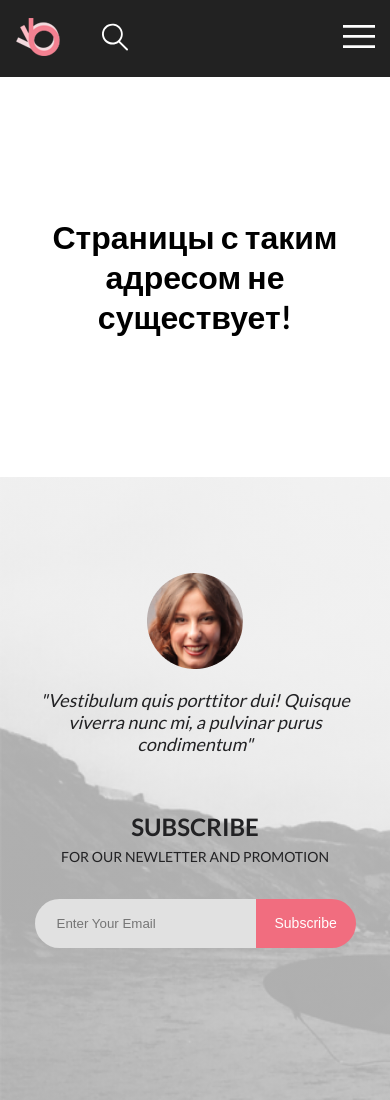
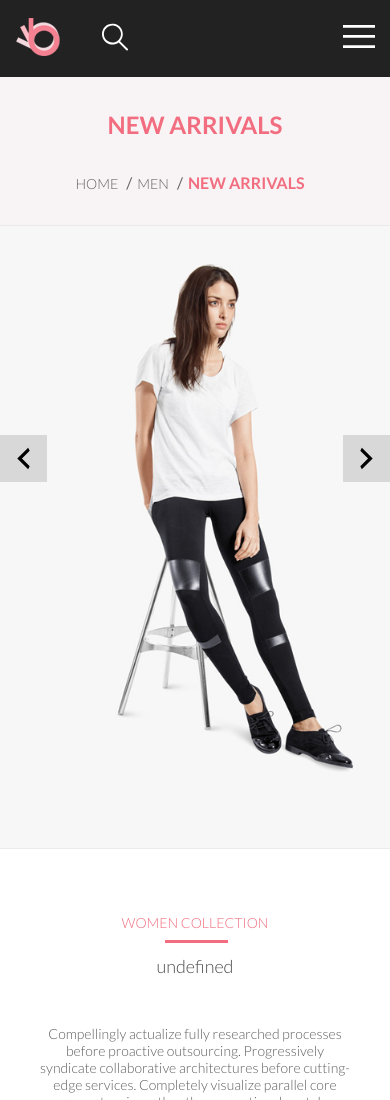
Before and after one commit to kochenov/vue-gb-shop, a Vue app: page /product/1 in a window 390 px wide. Shown: the top 1100 px of the page. Built offline with nearby package versions, Linux system fonts and the light colour scheme; no server answers.

Commit message:
Добавлена страница товара

```diff
--- /dev/null
+++ b/src/components/page/Product.vue
@@ -0,0 +1,17 @@
+<template>
+  <SliderImageProduct />
+  <ProductInfo />
+</template>
+
+<script>
+import SliderImageProduct from "@/components/page/one-product/SliderImageProduct";
+import ProductInfo from "@/components/page/one-product/ProductInfo";
+
+export default {
+  name: "Product",
+  components: { SliderImageProduct, ProductInfo },
+};
+</script>
+
+<style lang="scss" scoped>
+</style>
--- /dev/null
+++ b/src/components/page/one-product/ProductInfo.vue
@@ -0,0 +1,158 @@
+<template>
+  <section class="product-info container">
+    <div class="product-info__category">WOMEN COLLECTION</div>
+    <h2 class="product-info__name">{{ typeof product }}</h2>
+    <div class="product-info__description">
+      <p>
+        Compellingly actualize fully researched processes before proactive
+        outsourcing. Progressively syndicate collaborative architectures before
+        cutting-edge services. Completely visualize parallel core competencies
+        rather than exceptional portals.
+      </p>
+      <p class="product-info__price">$561</p>
+      <ul class="sort__items">
+        <li class="sort__item"><a href="#">CHOOSE COLOR</a></li>
+        <li class="sort__item"><a href="#">CHOOSE SIZE</a></li>
+        <li class="sort__item"><a href="#">QUANTITY</a></li>
+      </ul>
+      <div class="products__wrap-button">
+        <a class="products__button" href="cart.html">
+          <img src="/img/product/cart-pink.svg" alt="" />Add to Cart
+        </a>
+      </div>
+    </div>
+  </section>
+</template>
+
+<script>
+import { mapGetters } from "vuex";
+
+export default {
+  name: "ProductInfo",
+  computed: {
+    ...mapGetters({
+      products: "getProducts",
+    }),
+  },
+  mounted() {
+    console.log(this.product);
+  },
+};
+</script>
+
+<style lang="scss" scoped>
+.product-info {
+  position: relative; // добавил потому что не работали слои
+  border: 1px solid #eaeaea;
+  padding: 65px 0;
+  background-color: #ffffff;
+  z-index: 1;
+  margin-top: -65px !important;
+  display: flex;
+  flex-direction: column;
+  align-items: center;
+
+  &__category {
+    font-weight: 300;
+    font-size: 14px;
+    line-height: 17px;
+    color: #f16d7f;
+    padding-bottom: 12px;
+    position: relative;
+  }
+
+  &__category::before {
+    position: absolute;
+    content: "";
+    background-color: #f16d7f;
+    color: #f16d7f;
+    width: 63px;
+    height: 3px;
+    bottom: 0;
+    left: 43px;
+  }
+
+  &__name {
+    padding: 12px 0;
+    font-weight: 300;
+    font-size: 18px;
+    line-height: 22px;
+    color: #4d4d4d;
+  }
+  &__description {
+    padding: 36px 0;
+    width: 554px;
+    font-weight: 300;
+    font-size: 14px;
+    line-height: 17px;
+    text-align: center;
+    color: #5e5e5e;
+  }
+  &__price {
+    font-weight: 300;
+    font-size: 24px;
+    line-height: 29px;
+    color: #ef5b70;
+    padding-bottom: 64px;
+    //width: 642px;
+    padding-top: 32px;
+    text-align: center;
+    border-bottom: 1px solid #eaeaea;
+  }
+}
+
+#product {
+  .sort__items {
+    padding-top: 64px;
+    padding-bottom: 48px;
+    justify-content: center;
+  }
+  .products__wrap-button {
+    a {
+      display: flex;
+      align-items: center;
+      font-size: 16px;
+      line-height: 19px;
+      color: #f26376;
+    }
+    img {
+      padding-right: 23px;
+      height: 23px;
+    }
+    :hover {
+      img {
+        filter: brightness(0%) invert(1);
+      }
+    }
+  }
+
+  .products {
+    padding: 128px 0;
+  }
+}
+
+/* tablet */
+@media (max-width: 1180px) {
+  .product-info {
+    margin-top: 0 !important;
+    border: none;
+  }
+}
+/*mobile*/
+@media (max-width: 767px) {
+  .product-info__description {
+    width: 100%;
+    p {
+      padding: 0 24px;
+    }
+  }
+  .product-info__price {
+    //width: 175px;
+    padding-top: 32px !important;
+    padding-bottom: 64px !important;
+  }
+  .sort__item a {
+    font-size: 10px;
+  }
+}
+</style>
--- /dev/null
+++ b/src/components/page/one-product/SliderImageProduct.vue
@@ -0,0 +1,115 @@
+<template>
+  <section class="slider">
+    <h2 class="hidden">Фото товаров</h2>
+    <div class="slider__slides">
+      <img
+        class="slide"
+        src="/img/product/slide.jpg"
+        alt="Product Image"
+      /><button class="slider__previous" type="button">
+        <svg
+          width="13"
+          height="23"
+          viewBox="0 0 13 23"
+          fill="none"
+          xmlns="http://www.w3.org/2000/svg"
+        >
+          <path
+            d="M12.6998 3.7499L4.9498 11.4999L12.6998 19.2499L11.1498 22.3499L0.299805 11.4999L11.1498 0.649902L12.6998 3.7499Z"
+          ></path>
+        </svg></button
+      ><button class="slider__next" type="button">
+        <svg
+          width="13"
+          height="23"
+          viewBox="0 0 13 23"
+          xmlns="http://www.w3.org/2000/svg"
+        >
+          <path
+            d="M0.299805 19.2499L8.0498 11.4999L0.299805 3.7499L1.8498 0.649902L12.6998 11.4999L1.8498 22.3499L0.299805 19.2499Z"
+          ></path>
+        </svg>
+      </button>
+    </div>
+  </section>
+</template>
+
+<script>
+export default {
+  name: "SliderImageProduct",
+  data() {
+    return {};
+  },
+};
+</script>
+
+<style lang="scss" scoped>
+.slider {
+  z-index: -1;
+  //position: relative;
+  height: 777px;
+  &__slides {
+    height: 100%;
+    img {
+      height: 100%;
+      width: 100%;
+      object-fit: cover;
+    }
+  }
+  &__sliders {
+    position: relative;
+  }
+  // &__control-buttons {
+  //     position: absolute;
+  //     top: 0;
+  //     display: flex;
+  //     justify-content: space-between;
+  //     height: 777px;
+  //     width: 100%;
+  //     align-items: center;
+  // }
+  &__previous,
+  &__next {
+    position: absolute;
+    top: 588px;
+    right: 0;
+    display: inline-block;
+    width: 47px;
+    height: 47px;
+    cursor: pointer !important;
+    background: rgba(42, 42, 42, 0.15);
+    border: none;
+    svg {
+      width: 100%;
+      height: 100%;
+      padding: 12px 17px;
+      fill: #000000;
+    }
+
+    &:hover {
+      svg {
+        fill: #ffffff;
+      }
+
+      background-color: #f16d7f;
+    }
+  }
+
+  &__previous {
+    img {
+      transform: rotate(180deg);
+    }
+    left: 0;
+  }
+}
+@media (max-width: 1180px) {
+  .slider {
+    height: 624px;
+
+    &__previous,
+    &__next {
+      top: 435px;
+    }
+  }
+}
+</style>
--- a/src/router/index.js
+++ b/src/router/index.js
@@ -17,6 +17,11 @@ const routes = [
     component: () => import("../views/Catalog.vue"),
   },
   {
+    path: "/product/:id",
+    came: "catalog",
+    component: () => import("../views/Product.vue"),
+  },
+  {
     path: "/:pathMatch(.*)*",
     name: "NotFound",
     component: () => import("../views/404.vue"),
--- /dev/null
+++ b/src/views/Product.vue
@@ -0,0 +1,24 @@
+<template>
+  <div>
+    <Subheader />
+    <Product />
+    <section class="products container">
+      <ProductList :count="3" />
+    </section>
+  </div>
+</template>
+
+<script>
+import Subheader from "@/components/page/Subheader";
+import Product from "@/components/page/Product";
+import ProductList from "@/components/products/ProductList";
+export default {
+  data() {
+    return {};
+  },
+  components: { Subheader, Product, ProductList },
+};
+</script>
+
+<style lang="scss" scoped>
+</style>
```
